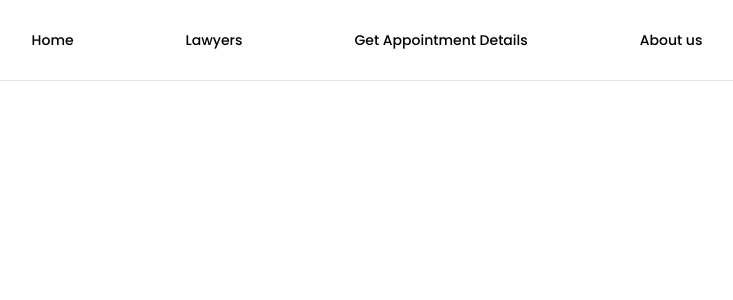
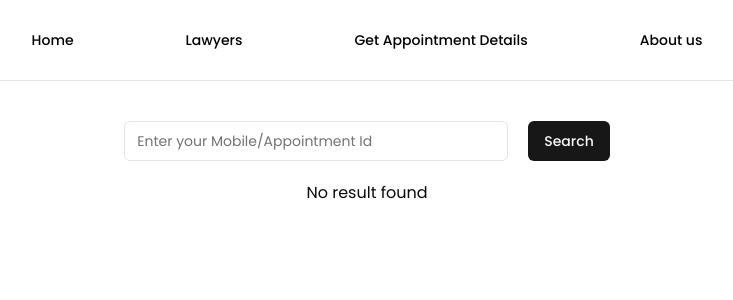
Before and after one commit to navaljangir/lawyerAppointmentFrontend, a React (Vite) app in the folder frontend/: page /details in a window 1280 px wide. Shown: the top 300 px of the page, without its empty margins (273-1006 px from the left). Built offline with nearby package versions, Linux system fonts and the light colour scheme.

Commit message:
fixed Navbar

```diff
--- a/frontend/src/App.tsx
+++ b/frontend/src/App.tsx
@@ -17,7 +17,7 @@ function App() {
             <Route path="" element={<LandingPage/>}></Route>
             <Route path="about" element={<AboutPage/>}></Route>
             <Route path="lawyers" element={<Lawyers/>}></Route>
-            <Route path="details/:aId" element={<AppointmentDetails/>}></Route>
+            <Route path="details" element={<AppointmentDetails/>}></Route>
           </Route>
         </Routes>
       </BrowserRouter>
--- a/frontend/src/components/Appbar.tsx
+++ b/frontend/src/components/Appbar.tsx
@@ -13,7 +13,7 @@ const navlinks = [
     } ,
     {
         name : 'Get Appointment Details' ,
-        link : '/details'
+        link : '/details/'
     } ,
     {
         name : 'About us' ,
--- a/frontend/src/components/AppointmentDetails.tsx
+++ b/frontend/src/components/AppointmentDetails.tsx
@@ -7,7 +7,7 @@ import { lawyerDetailType } from "src/lib/slices/bookingDetails";
 import { LawyerDetailsPage } from "./LawyerDetails";
 import { useSelector } from "react-redux";
 import { IRootState } from "src/lib/store";
-import { useNavigate, useParams } from "react-router-dom";
+import { useLocation, useNavigate } from "react-router-dom";
 
 
 interface userAppointmentType  {
@@ -22,7 +22,8 @@ interface userAppointmentType  {
 }
 export function AppointmentDetails(){
     const phone= useRef("");
-    const {aId} = useParams()
+    const location = useLocation()
+    const aId = location.state?.aId
     const navigate = useNavigate();
     const [appointments , setAppointments] = useState<userAppointmentType[]>();
     const appointmentDetails = useSelector((state: IRootState)=> state.appointmentDetails)
@@ -48,7 +49,11 @@ export function AppointmentDetails(){
     } ,[aId])
     const onSearch = ()=>{
         const getPhone = phone.current
-        navigate(`/details/${getPhone}`)
+        navigate(`/details` , {
+            state : {
+                aId : getPhone
+            }
+        })
     }
     return <div className="px-3 py-10">
           <div className="flex justify-center gap-5">
--- a/frontend/src/components/BookingSidebar.tsx
+++ b/frontend/src/components/BookingSidebar.tsx
@@ -69,7 +69,7 @@ export function BookingSideBar() {
         duration : 2000,
         className : "text-green-600"
     })
-        navigate(`/details/${aId}`)
+        navigate(`/details` , {state : {aId : aId} })
     }
 
     useEffect(() => {
```
